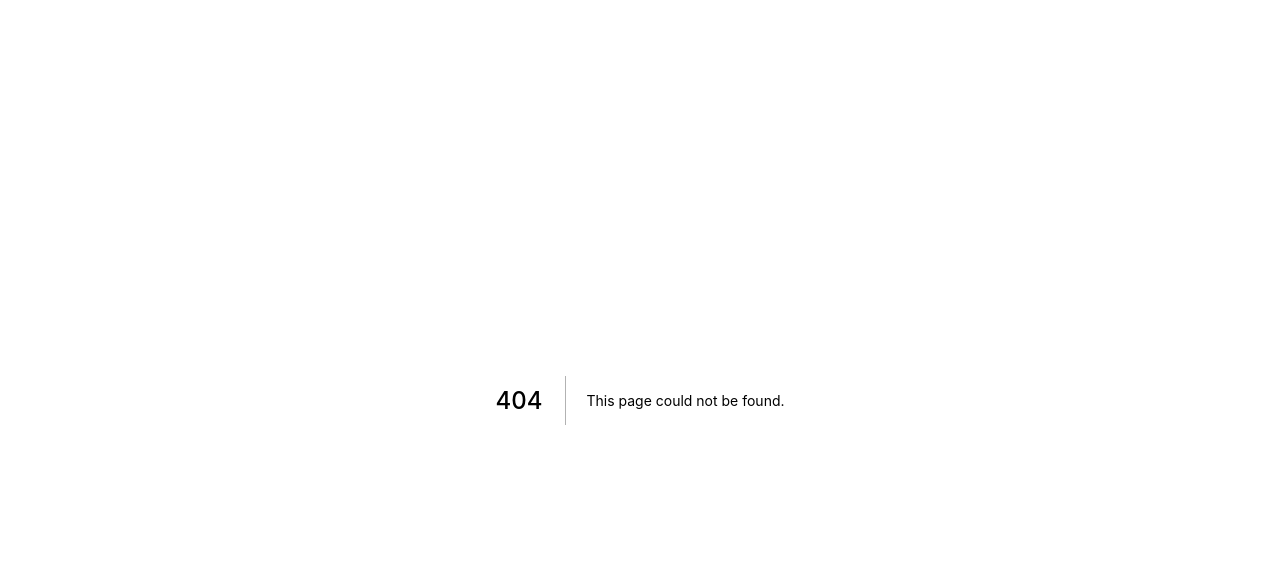
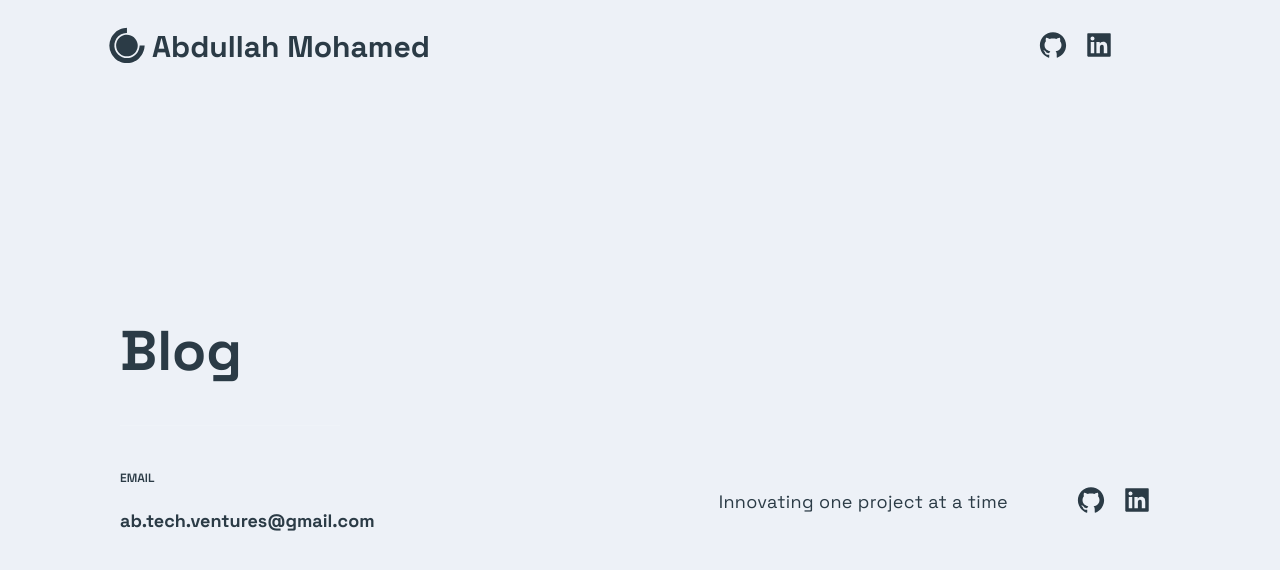
Before and after one commit to DeluxeViper/DeluxeViper.github.io, a Next.js app: page /blog in a window 1280 px wide. Before the commit this address had no page. Shown: the top 570 px of the page. Built offline with nearby package versions, Linux system fonts and the light colour scheme.

Commit message:
feat(blog init): initialized blog page with routing

```diff
--- /dev/null
+++ b/src/components/BlogList/BlogList.js
@@ -0,0 +1,20 @@
+/** @format */
+
+import React from "react";
+import {
+  Section,
+  SectionDivider,
+  SectionTitle,
+} from "../../styles/GlobalComponents";
+import {} from "./BlogStyles";
+
+const BlogList = () => {
+  return (
+    <Section>
+      <SectionTitle>Blog</SectionTitle>
+      <div className="blog_container"></div>
+    </Section>
+  );
+};
+
+export default BlogList;
--- /dev/null
+++ b/src/components/BlogList/BlogStyles.js
@@ -0,0 +1,3 @@
+/** @format */
+
+import styled from "styled-components";
--- /dev/null
+++ b/src/components/Header/BlogHeader.js
@@ -0,0 +1,62 @@
+/** @format */
+
+import React from "react";
+import { DiCssdeck } from "react-icons/di";
+import {
+  Div1,
+  Div3,
+  SocialIcons,
+  ThemeDiv,
+  P,
+  BlogHeaderContainer,
+  BlogLinksDiv,
+} from "./HeaderStyles";
+import { AiFillGithub, AiFillLinkedin } from "react-icons/ai";
+import Link from "next/link";
+import styles from "./HeaderStyle.module.css";
+
+const BlogHeader = () => {
+  return (
+    <BlogHeaderContainer>
+      <div
+        style={{
+          maxWidth: "1040px",
+          display: "flex",
+          justifyContent: "space-between",
+          width: "100%",
+        }}
+      >
+        <Div1>
+          <Link className={styles.link_name} href="/">
+            <a
+              style={{
+                display: "flex",
+                "align-items": "center",
+              }}
+            >
+              <ThemeDiv>
+                <DiCssdeck size="5rem" />
+              </ThemeDiv>
+              <P>Abdullah Mohamed</P>
+            </a>
+          </Link>
+        </Div1>
+        <BlogLinksDiv>
+          <Div3>
+            <SocialIcons target="_blank" href="https://github.com/DeluxeViper">
+              <AiFillGithub size="3rem" />
+            </SocialIcons>
+            <SocialIcons
+              target="_blank"
+              href="https://linkedin.com/in/abdullah-mohamed"
+            >
+              <AiFillLinkedin size="3rem" />
+            </SocialIcons>
+          </Div3>
+        </BlogLinksDiv>
+      </div>
+    </BlogHeaderContainer>
+  );
+};
+
+export default BlogHeader;
--- a/src/components/Header/Header.js
+++ b/src/components/Header/Header.js
@@ -253,6 +253,11 @@ const Header = () => {
                   <NavLink>About</NavLink>
                 </Link>
               </HeaderItem>
+              <HeaderItem>
+                <Link href="/blog">
+                  <NavLink>Blog</NavLink>
+                </Link>
+              </HeaderItem>
               <HeaderItem style={{ position: "relative", top: "-10px" }}>
                 {getDarkModeToggle()}
               </HeaderItem>
--- a/src/components/Header/HeaderStyles.js
+++ b/src/components/Header/HeaderStyles.js
@@ -240,3 +240,44 @@ export const MotionDiv = styled(motion.div)`
 export const ThemeText = styled.div`
   color: ${(props) => props.theme.colors.primary1};
 `;
+
+export const BlogHeaderContainer = styled.div`
+  display: flex;
+  padding: 1rem;
+  padding-top: 2rem;
+  position: fixed;
+  top: 0;
+  background-color: ${(props) => props.theme.colors.background1};
+  z-index: 1;
+
+  width: 100%;
+  justify-content: space-between;
+
+  // #0f1624
+
+  @media ${(props) => props.theme.breakpoints.sm} {
+    height: 90px;
+    // display: none;
+    // grid-template-columns: repeat(5, 1fr);
+    // grid-template-rows: repeat(2, 60px);
+    // grid-column-gap: 0.5rem;
+    // grid-row-gap: 0.5rem;
+  }
+`;
+
+export const BlogLinksDiv = styled.div`
+  padding-left: 20px;
+  display: flex;
+
+  @media (max-width: 870px) {
+    display: block;
+  }
+
+  @media ${(props) => props.theme.breakpoints.md} {
+    display: block;
+  }
+
+  @media ${(props) => props.theme.breakpoints.sm} {
+    // display: none;
+  }
+`;
--- a/src/layout/Layout.js
+++ b/src/layout/Layout.js
@@ -4,14 +4,19 @@ import { React, useState } from "react";
 
 import Footer from "../components/Footer/Footer";
 import Header from "../components/Header/Header";
+import BlogHeader from "../components/Header/BlogHeader";
 import { Container } from "./LayoutStyles";
 
-export const Layout = ({ children }) => {
+export const Layout = ({ children, isBlog }) => {
   const [themeType, setThemeType] = useState("light");
 
   return (
     <Container>
-      <Header themeType={themeType} setThemeType={setThemeType} />
+      {isBlog ? (
+        <BlogHeader></BlogHeader>
+      ) : (
+        <Header themeType={themeType} setThemeType={setThemeType} />
+      )}
       <main style={{ marginTop: "120px" }}>{children}</main>
       <Footer style={{}} />
     </Container>
--- /dev/null
+++ b/src/pages/blog/index.js
@@ -0,0 +1,20 @@
+/** @format */
+
+import React, { useState } from "react";
+import { Layout } from "../../layout/Layout";
+import Theme from "../../styles/theme";
+import BlogList from "../../components/BlogList/BlogList";
+
+const Blog = () => {
+  const [themeType, setThemeType] = useState("light");
+
+  return (
+    <Theme themeType={themeType}>
+      <Layout isBlog={true}>
+        <BlogList />
+      </Layout>
+    </Theme>
+  );
+};
+
+export default Blog;
```
